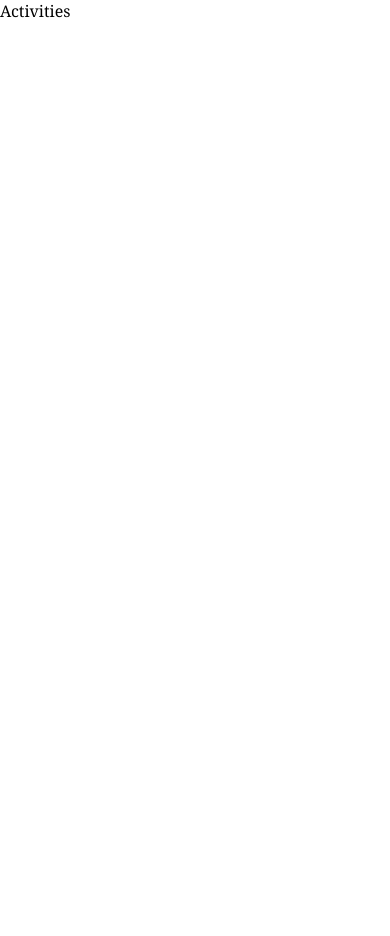
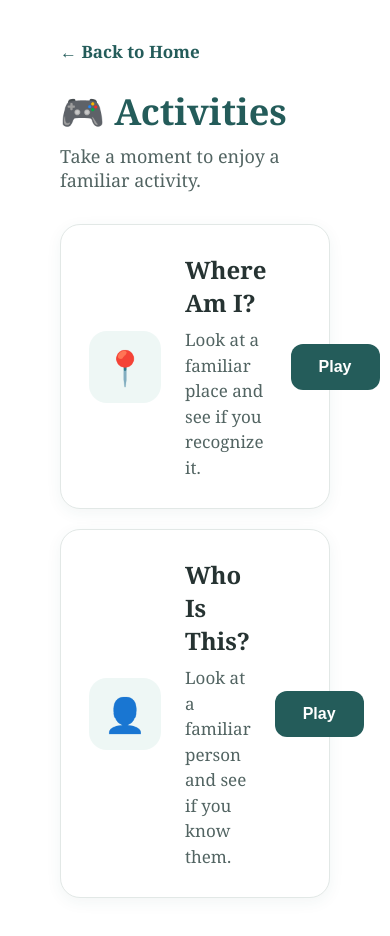
Before and after one commit to Solid0K/CareTrace_Backend, a React app in the folder frontend/: page /activities in a window 390 px wide. Before the commit the page ends 844 px from the top, so only its background shows below. Built offline with nearby package versions, Linux system fonts and the light colour scheme; the HTML template or start-up script is replaced by a standard one.

Commit message:
Added responsive design

```diff
--- a/frontend/src/App.css
+++ b/frontend/src/App.css
@@ -385,3 +385,187 @@
   color: #526462;
   font-size: 17px;
 }
+
+/* TODOS PAGE */
+
+.todos-page {
+  min-height: 100dvh;
+  padding: 40px 60px;
+  background-color: #ffffff;
+}
+
+.todos-page > h1 {
+  margin: 0;
+  font-size: 36px;
+  color: #245c5a;
+}
+
+.todos-page > p {
+  margin-top: 8px;
+  margin-bottom: 32px;
+  font-size: 18px;
+  color: #526462;
+}
+
+.todo-list {
+  display: flex;
+  flex-direction: column;
+  gap: 18px;
+  max-width: 900px;
+}
+
+.todo-item {
+  display: flex;
+  align-items: center;
+  justify-content: space-between;
+  padding: 24px 28px;
+  border: 1px solid #e2e8e6;
+  border-radius: 20px;
+  background-color: #ffffff;
+  box-shadow: 0 4px 16px rgba(36, 92, 90, 0.06);
+}
+
+.todo-item h2 {
+  margin: 0;
+  font-size: 23px;
+  color: #263332;
+}
+
+.todo-item button {
+  padding: 14px 22px;
+  border: none;
+  border-radius: 12px;
+  background-color: #245c5a;
+  color: white;
+  font-size: 16px;
+  font-weight: 600;
+  cursor: pointer;
+}
+
+.todo-item button:hover {
+  opacity: 0.9;
+}
+
+/* ACTIVITIES PAGE */
+
+.activities-page {
+  min-height: 100dvh;
+  padding: 40px 60px;
+  background-color: #ffffff;
+}
+
+.activities-page > h1 {
+  margin: 0;
+  font-size: 36px;
+  color: #245c5a;
+}
+
+.activities-page > p {
+  margin-top: 8px;
+  margin-bottom: 32px;
+  font-size: 18px;
+  color: #526462;
+}
+
+.activity-list {
+  display: flex;
+  flex-direction: column;
+  gap: 20px;
+  max-width: 900px;
+}
+
+.activity-card {
+  display: flex;
+  align-items: center;
+  gap: 24px;
+  padding: 28px;
+  border: 1px solid #e2e8e6;
+  border-radius: 20px;
+  background-color: #ffffff;
+  box-shadow: 0 4px 16px rgba(36, 92, 90, 0.06);
+}
+
+.activity-icon {
+  display: flex;
+  align-items: center;
+  justify-content: center;
+  width: 72px;
+  height: 72px;
+  flex-shrink: 0;
+  border-radius: 18px;
+  background-color: #eef7f5;
+  font-size: 34px;
+}
+
+.activity-info {
+  flex: 1;
+}
+
+.activity-info h2 {
+  margin: 0 0 8px;
+  font-size: 24px;
+  color: #263332;
+}
+
+.activity-info p {
+  margin: 0;
+  color: #526462;
+  font-size: 17px;
+  line-height: 1.5;
+}
+
+.activity-button {
+  padding: 14px 28px;
+  border: none;
+  border-radius: 12px;
+  background-color: #245c5a;
+  color: white;
+  font-size: 16px;
+  font-weight: 600;
+  cursor: pointer;
+}
+
+.activity-button:hover {
+  opacity: 0.9;
+}
+
+/* MOBILE RESPONSIVE DESIGN */
+
+@media (max-width: 768px) {
+
+  /* Patient Home */
+
+  .patient-dashboard {
+    grid-template-columns: 1fr;
+    height: auto;
+    min-height: calc(100dvh - 70px);
+    padding: 16px;
+    gap: 16px;
+  }
+
+  .assistant-panel {
+    min-height: 280px;
+    padding: 24px 18px;
+  }
+
+  .feature-grid {
+    grid-template-columns: 1fr;
+    grid-template-rows: none;
+    gap: 16px;
+  }
+
+  .feature-card {
+    min-height: 150px;
+    padding: 24px;
+  }
+
+  /* Header */
+
+  .patient-header {
+    padding: 16px 20px;
+  }
+
+  .patient-header h1 {
+    font-size: 24px;
+  }
+}
--- a/frontend/src/pages/patient/Activities.jsx
+++ b/frontend/src/pages/patient/Activities.jsx
@@ -1,9 +1,48 @@
-import React from 'react'
+import { Link } from "react-router-dom";
 
-const Activities = () => {
+function Activities() {
   return (
-    <div>Activities</div>
-  )
+    <main className="activities-page">
+      <Link to="/" className="back-home">
+        ← Back to Home
+      </Link>
+
+      <h1>🎮 Activities</h1>
+      <p>Take a moment to enjoy a familiar activity.</p>
+
+      <section className="activity-list">
+        <div className="activity-card">
+          <div className="activity-icon">📍</div>
+
+          <div className="activity-info">
+            <h2>Where Am I?</h2>
+            <p>
+              Look at a familiar place and see if you recognize it.
+            </p>
+          </div>
+
+          <button className="activity-button">
+            Play
+          </button>
+        </div>
+
+        <div className="activity-card">
+          <div className="activity-icon">👤</div>
+
+          <div className="activity-info">
+            <h2>Who Is This?</h2>
+            <p>
+              Look at a familiar person and see if you know them.
+            </p>
+          </div>
+
+          <button className="activity-button">
+            Play
+          </button>
+        </div>
+      </section>
+    </main>
+  );
 }
 
-export default Activities
+export default Activities;
```
